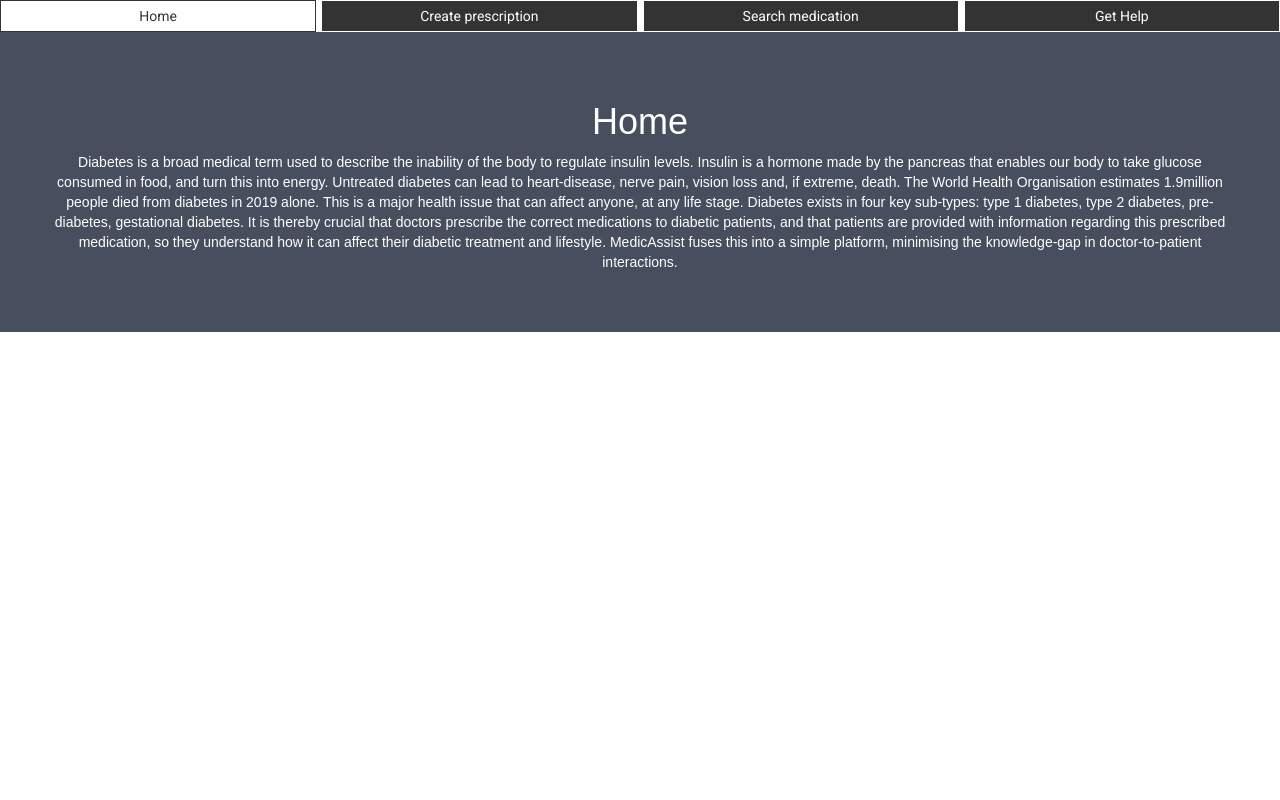
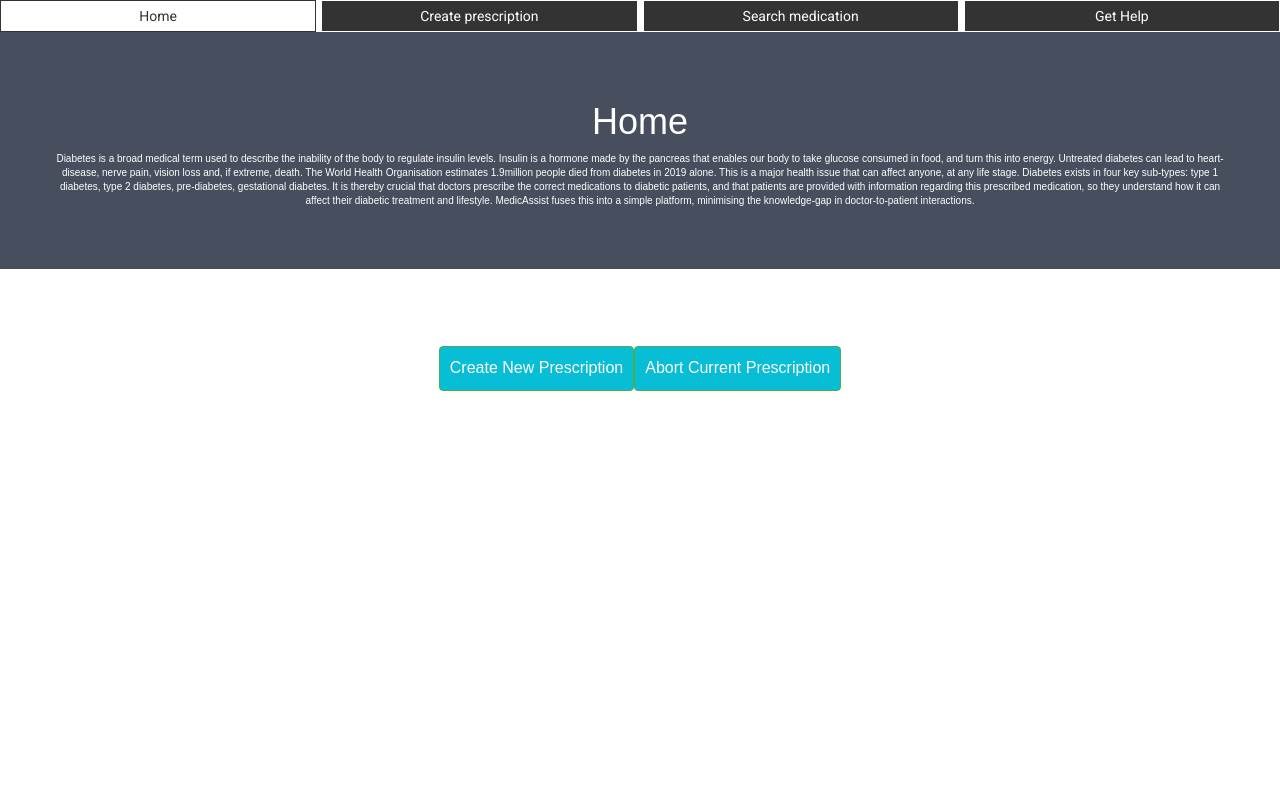
Before and after one commit to annasophiacarteromoe/ProjectWork_22, an Angular app in the folder medic_assist/: page / in a window 1280 px wide. Shown: the top 800 px of the page. Built offline with nearby package versions, Linux system fonts and the light colour scheme.

Commit message:
Update home-page.component.html
PUSH IT

```diff
--- a/medic_assist/src/app/home-page/home-page.component.html
+++ b/medic_assist/src/app/home-page/home-page.component.html
@@ -1,12 +1,7 @@
 <!DOCTYPE html>
 <html>
-<head>
 <meta name="viewport" content="width=device-width, initial-scale=1">
 <style>
-body {
-  font-family: Arial, Helvetica, sans-serif;
-  margin: 0;
-}
 
 html {
   box-sizing: border-box;
@@ -72,8 +67,6 @@
   }
 }
 </style>
-</head>
-<body>
 
     <div class="about-section">
         <!-- <h1 style="text-align:center">Home</h1> -->
@@ -82,13 +75,7 @@
         It is thereby crucial that doctors prescribe the correct medications to diabetic patients, and that patients are provided with information regarding this prescribed medication, so they understand how it can affect their diabetic treatment and lifestyle. MedicAssist fuses this into a simple platform, minimising the knowledge-gap in doctor-to-patient interactions.
         </p>
     </div>
-</body>
-</html>
 
-
-<html lang="en">
-<head>
-<meta charset="utf-8">
 <style>
 	.container {
 	  display: flex;
@@ -103,12 +90,10 @@
 	}
 
 </style>
-</head>
-<body>
    <div class="container">
         <a routerLink="prescription-page"><button class="btn btn-success pull-right" > Create New Prescription</button></a>
         <a routerLink="prescription-page"><button class="btn btn-success pull-right" > Abort Current Prescription</button></a>
    </div>
 
-</body>
+
 </html>
```
